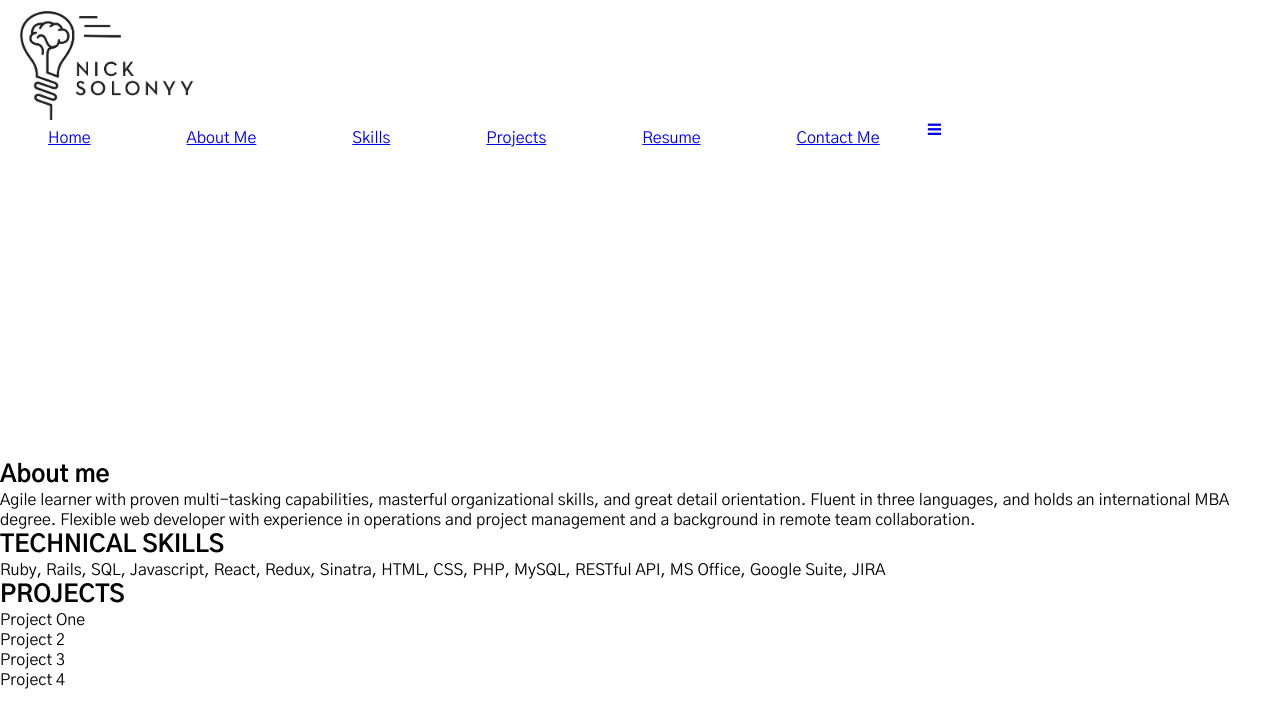
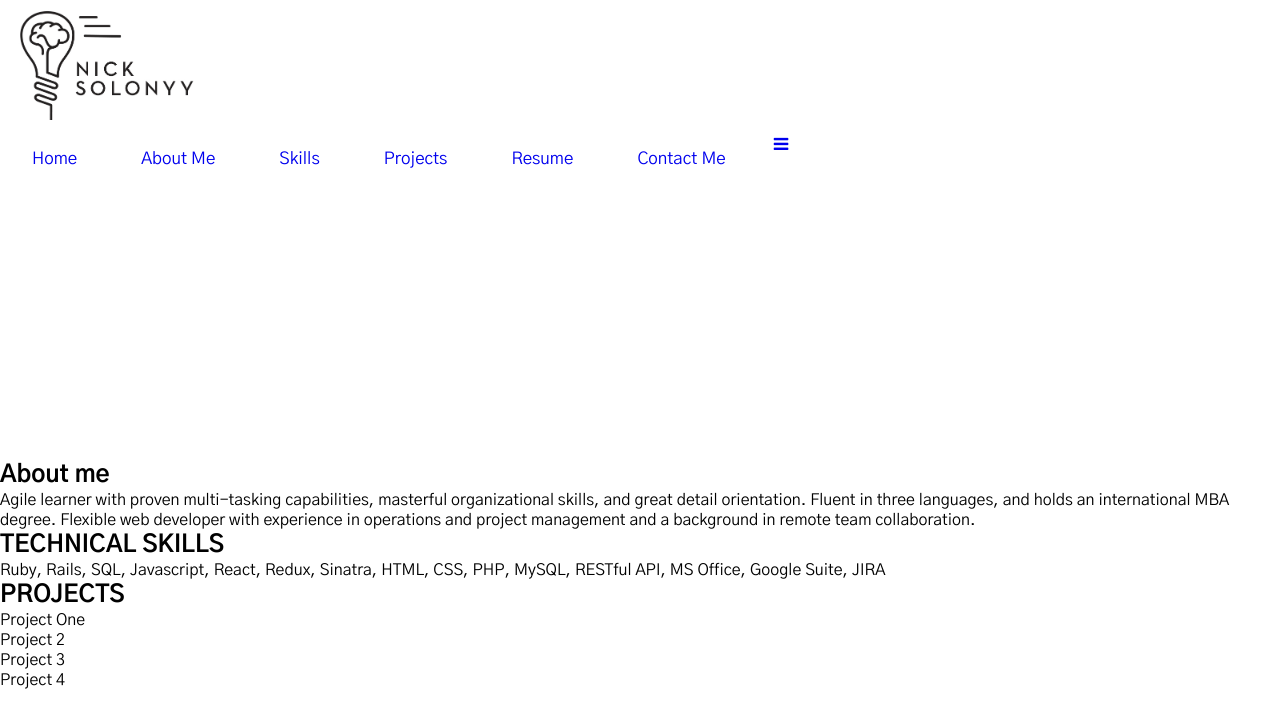
Before and after one commit to nicksolony/portfolio-frontend, a React (Create React App) app: page / in a window 1280 px wide. Shown: the top 726 px of the page. Built offline with nearby package versions, Linux system fonts and the light colour scheme.

Commit message:
added active menu item color

```diff
--- a/src/App.css
+++ b/src/App.css
@@ -60,28 +60,45 @@ body {
 }
 
 #Navbar {
-  text-align: left;
+  /* text-align: left;
   margin-left: 50px;
   display: flex;
   /* flex-flow: row wrap; */
-  list-style-type: none;
+  /* list-style-type: none;
   margin: 0;
   padding: 0;
-  width: 100%;
+  width: 100%; */
   overflow: hidden;
 
   /* background-image: url("./images/Header.png"); */
 }
 
-.NavItem {
-  margin: 0 5vh;
+.NavItem, #Navbar a {
+  /* margin: 0 5vh;
   display: block;
   text-align: center;
   text-decoration: none;
   padding: 1vh 1vh;
-  /* flex-flow: row wrap; */
-  align-items: center;
+  flex-flow: row wrap;
+  align-items: center;*/
+  float: left;
+  display: block;
+  text-align: center;
+  padding: 14px 16px;
+  text-decoration: none;
+  font-size: 17px;
 }
+
+.NavItem :hover, #Navbar a:hover {
+  background-color: grey;
+}
+
+
+.NavItem .active {
+  background-color: #04AA6D;
+  color: white;
+}
+
 
 #Resume td {
   vertical-align: top;
--- a/src/components/NavItem.js
+++ b/src/components/NavItem.js
@@ -1,5 +1,6 @@
 import React, {Component} from 'react';
-import { HashLink } from 'react-router-hash-link';
+import { NavHashLink } from 'react-router-hash-link';
+
 
 const scrollWithOffset = (el) => {
     const yCoordinate = el.getBoundingClientRect().top + window.pageYOffset;
@@ -11,13 +12,14 @@ class NavItem extends Component {
     render(){
         return (
             <div className="NavItem">
-                {/* <Link to={this.props.tolink}>
+
+                    <NavHashLink smooth to={this.props.tolink}
+                        activeClassName="active"
+                        activeStyle={{ color: 'red' }}
+                        scroll={el => scrollWithOffset(el)} activeClassName="selected"
+                    >
                 {this.props.item}
-                </Link> */}
-
-                <HashLink smooth to={this.props.tolink} scroll={el => scrollWithOffset(el)}>
-                {this.props.item}
-                </HashLink>
+                </NavHashLink>
             </div>
         )
     }
```
